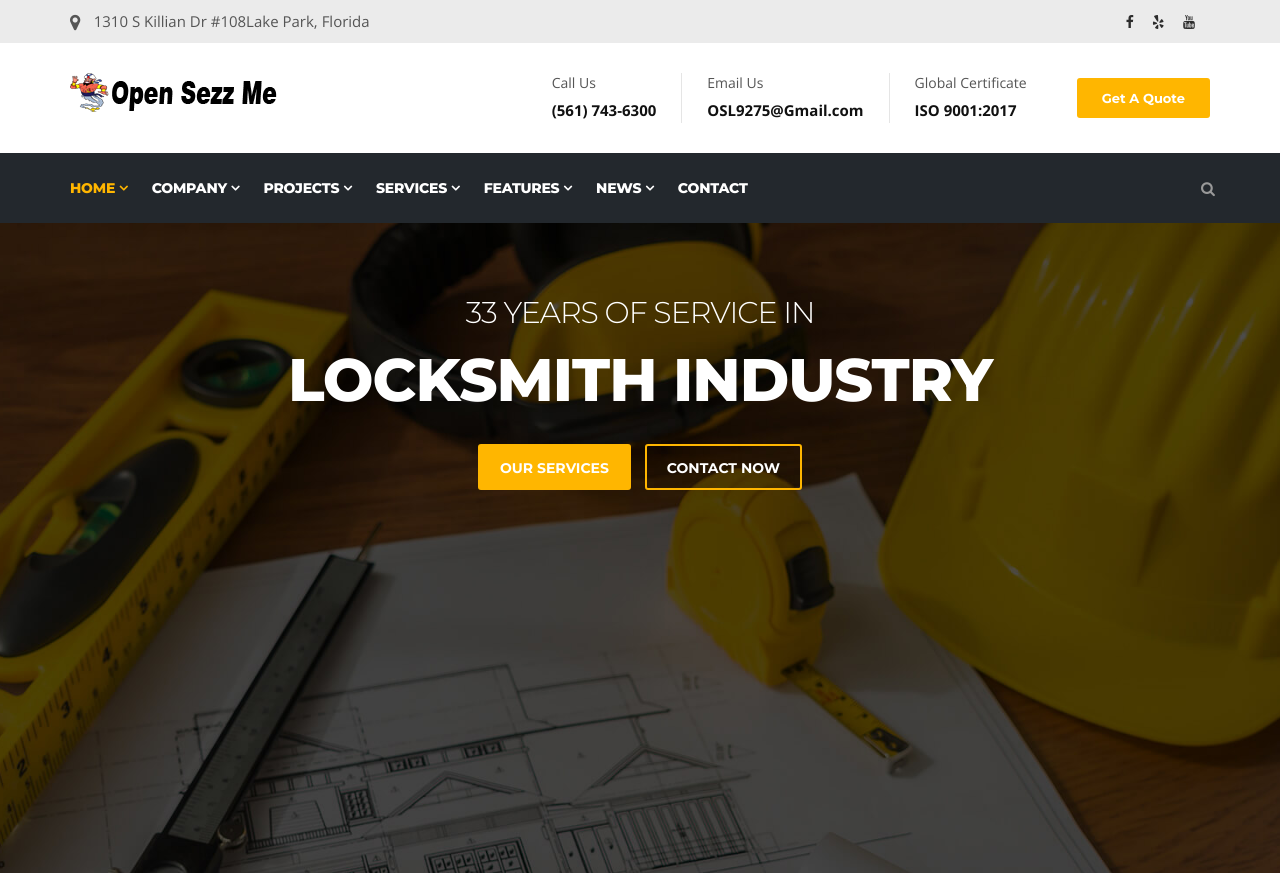
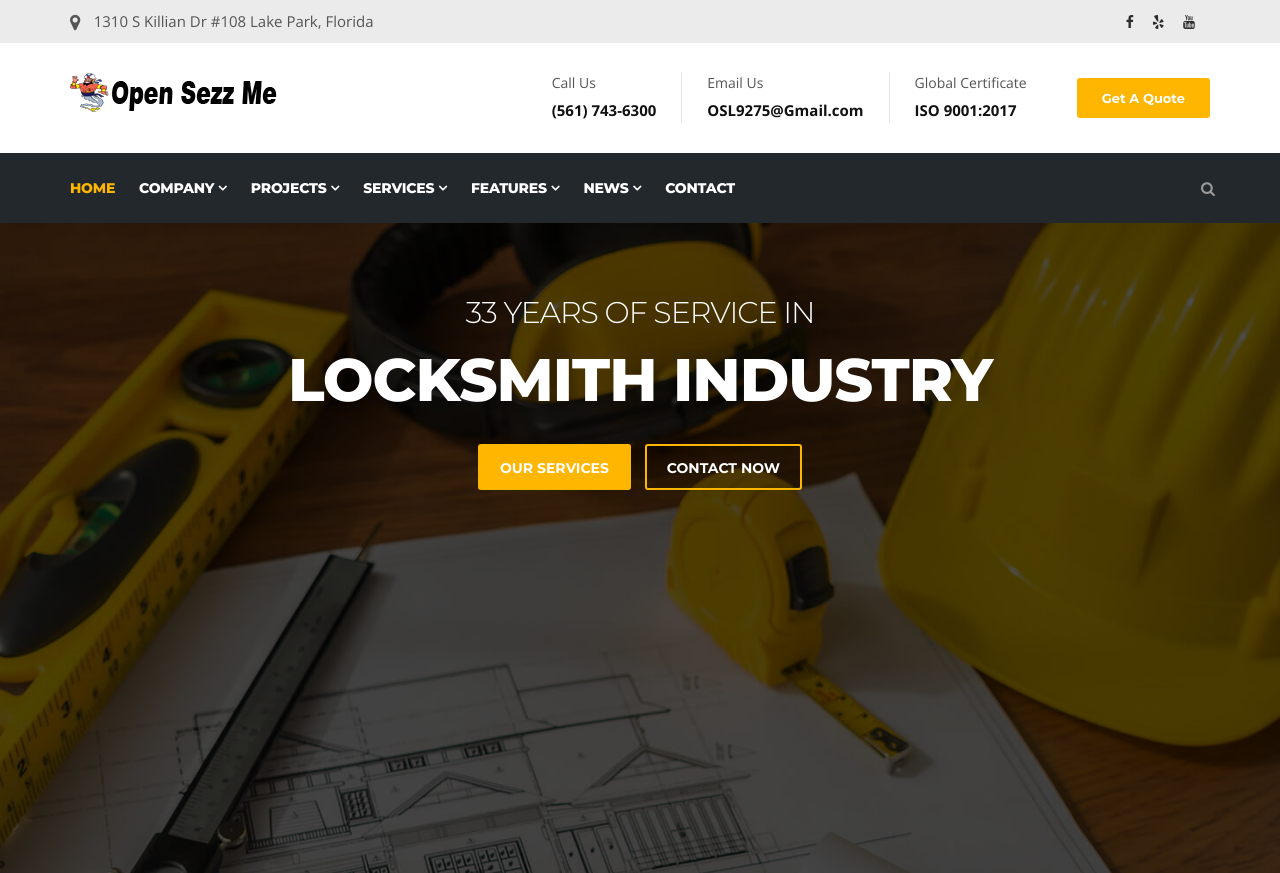
Before and after one commit to JohnHenryGaspay/locksmith-web-v2, a plain HTML site: page index.html in a window 1280 px wide. Shown: the top 873 px of the page. Drawn offline with nearby package versions, Linux system fonts and the light colour scheme; some packages are replaced by stand-ins of ours.

Commit message:
edited file

```diff
--- a/index.html
+++ b/index.html
@@ -6,7 +6,7 @@
 	<!-- Basic Page Needs
 	================================================== -->
 	<meta charset="utf-8">
-	<title>Constra - Construction Html5 Template</title>
+	<title>Professional Locksmith Lake Park FL - Open Sezz Me Locksmith</title>
 
 	<!-- Mobile Specific Metas
 	================================================== -->
@@ -52,7 +52,7 @@
 					<div class="col-lg-8 col-md-8 col-sm-6 col-xs-12">
 						<ul class="top-info">
 							<li><i class="fa fa-map-marker">&nbsp;</i>
-								<p class="info-text">1310 S Killian Dr #108Lake Park, Florida</p>
+								<p class="info-text">1310 S Killian Dr #108 Lake Park, Florida</p>
 							</li>
 						</ul>
 					</div>
@@ -143,8 +143,7 @@
 								<div class="collapse navbar-collapse navbar-responsive-collapse">
 									<ul class="nav navbar-nav">
 										<li class="dropdown active">
-											<a href="#" class="dropdown-toggle" data-toggle="dropdown">Home <i
-													class="fa fa-angle-down"></i></a>
+											<a href="index.html">Home</a>
 
 										</li>
 
```
